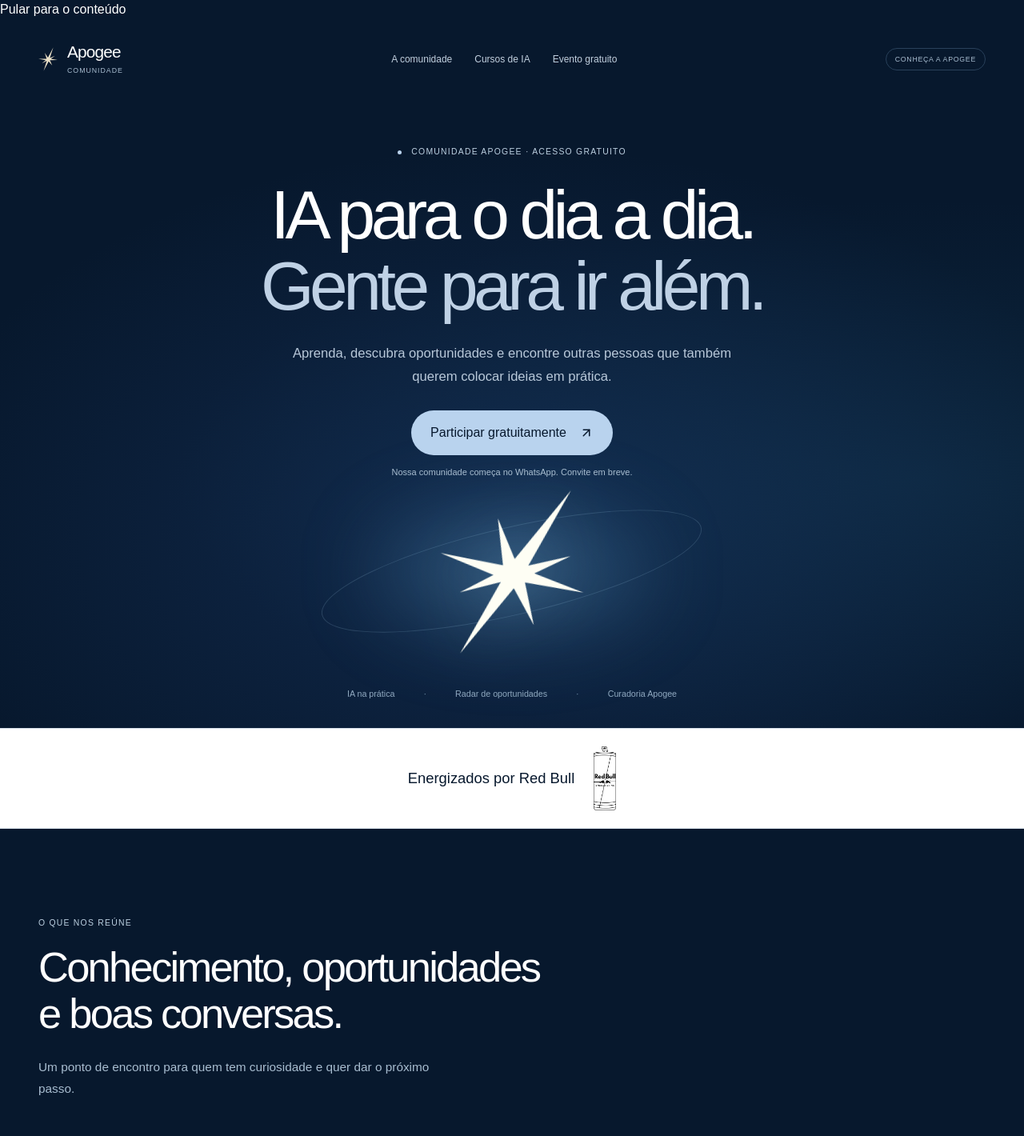
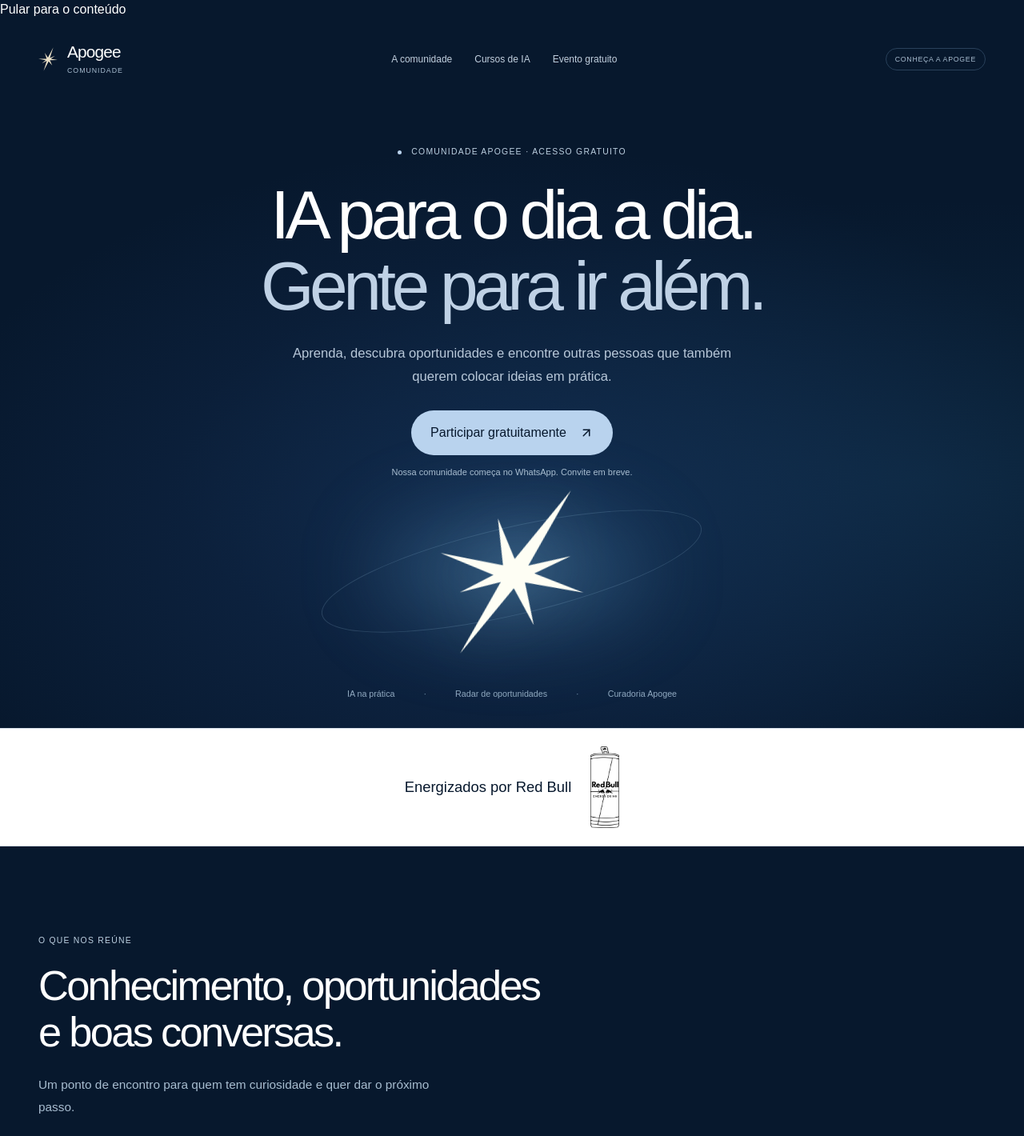
Before and after one commit to brigidovinicius/apogee, a Next.js app in the folder make-it-fly-current/: page /comunidade in a window 1280 px wide. Shown: the top 1420 px of the page at 80% size. Built offline with nearby package versions, Linux system fonts and the light colour scheme; a web font is replaced by a local one.

Commit message:
fix(branding): ampliar lata Red Bull nas faixas

```diff
--- a/make-it-fly-current/components/site/red-bull-support.module.css
+++ b/make-it-fly-current/components/site/red-bull-support.module.css
@@ -1,5 +1,5 @@
 .support { display:flex; align-items:center; justify-content:center; gap:24px; padding:22px 24px; color:#07182d; background:#fff; border-block:1px solid #d8e1eb; }
 .support p { margin:0; }
 .heading { font-size:1.15rem; font-weight:500; }
-.support img { display:block; width:28px; height:auto; flex-shrink:0; filter:brightness(0); }
-@media(max-width:540px) { .support { gap:18px; padding:20px 18px; }.heading { font-size:.95rem; }.support img { width:24px; } }
+.support img { display:block; width:36px; height:auto; flex-shrink:0; filter:brightness(0); }
+@media(max-width:540px) { .support { gap:18px; padding:20px 18px; }.heading { font-size:.95rem; }.support img { width:30px; } }
--- a/make-it-fly-current/components/site/red-bull-support.tsx
+++ b/make-it-fly-current/components/site/red-bull-support.tsx
@@ -5,6 +5,6 @@ import styles from "./red-bull-support.module.css";
 export function RedBullSupport() {
   return <aside className={styles.support} aria-label="Energizados por Red Bull">
     <p className={styles.heading}>Energizados por Red Bull</p>
-    <Image src="/partners/red-bull-can-white.png" alt="Ilustração de uma lata Red Bull" width={1726} height={4918} sizes="28px" />
+    <Image src="/partners/red-bull-can-white.png" alt="Ilustração de uma lata Red Bull" width={1726} height={4918} sizes="(max-width: 540px) 30px, 36px" />
   </aside>;
 }
```
